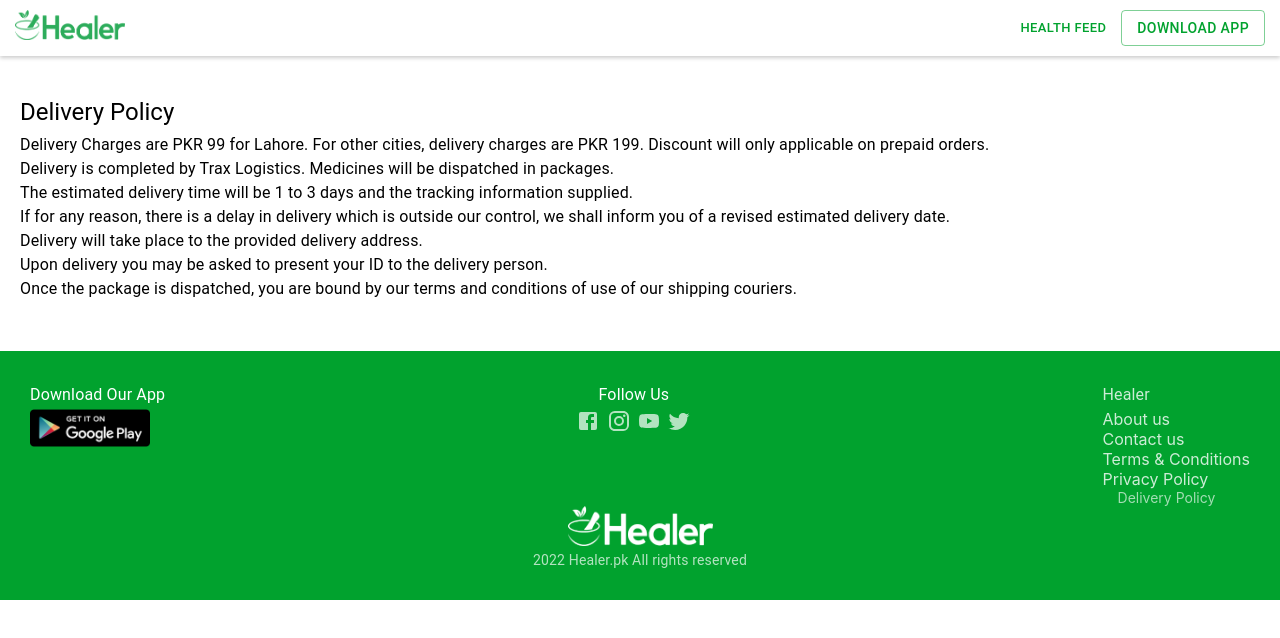
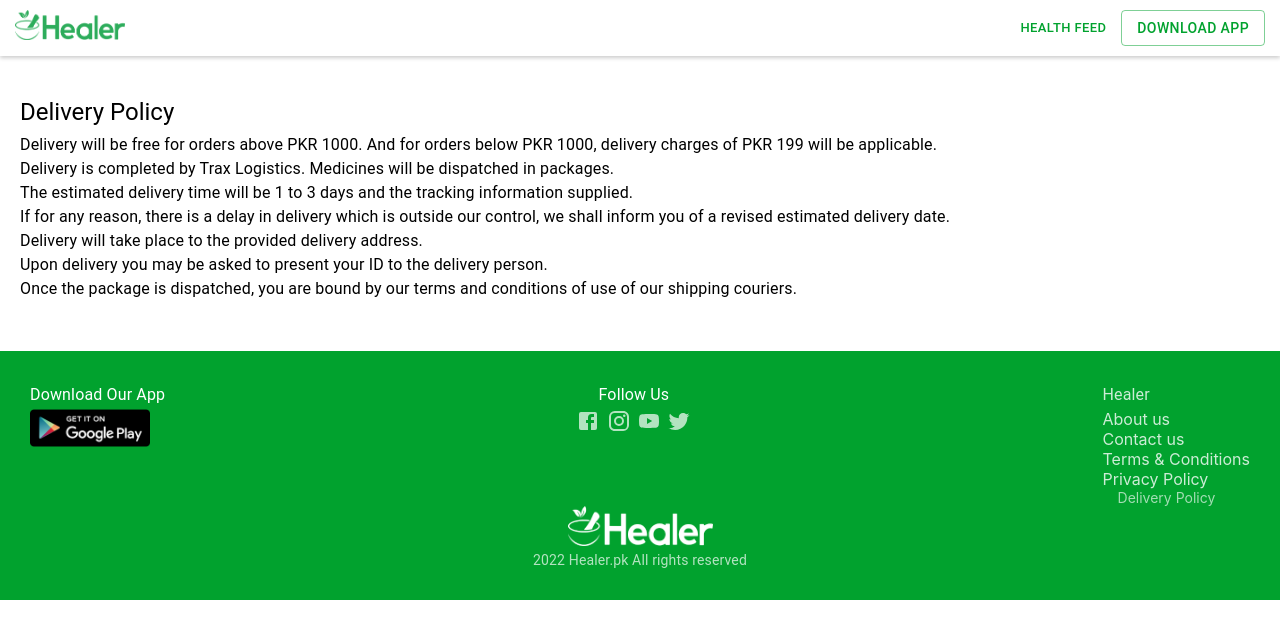
Before and after one commit to im-rahman1/healer-private, a Next.js app: page /delivery-policy in a window 1280 px wide. Shown: the top 638 px of the page. Built offline with nearby package versions, Linux system fonts and the light colour scheme.

Commit message:
Delivery policy updated

```diff
--- a/pages/delivery-policy.js
+++ b/pages/delivery-policy.js
@@ -9,8 +9,8 @@ export default function PrivacyPolicy() {
           Delivery Policy
         </Typography>
         <Typography>
-          Delivery Charges are PKR 99 for Lahore. For other cities, delivery
-          charges are PKR 199. Discount will only applicable on prepaid orders.
+          Delivery will be free for orders above PKR 1000. And for orders below
+          PKR 1000, delivery charges of PKR 199 will be applicable.
         </Typography>
         <Typography>
           Delivery is completed by Trax Logistics. Medicines will be dispatched
```
